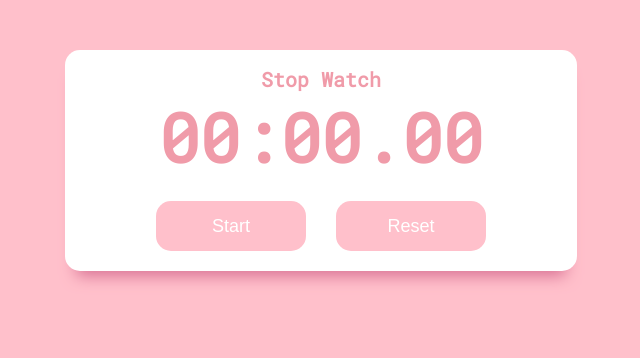
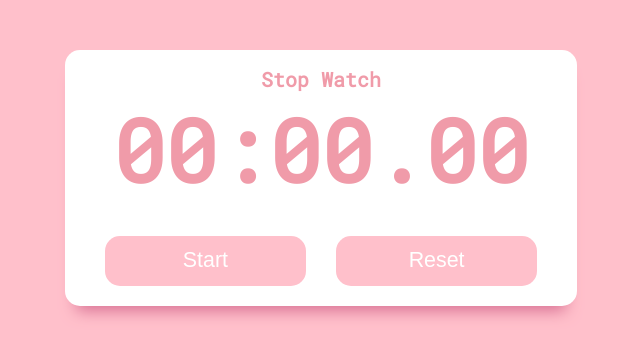
Before and after one commit to Shopify/eng-intern-assessment-react, a React app: page / in a window 1280 px wide. Shown: the top 358 px of the page, without its empty margins (319-959 px from the left). Built offline with nearby package versions, Linux system fonts and the light colour scheme.

Commit message:
Update styling

```diff
--- a/src/Styles/LapTable.css
+++ b/src/Styles/LapTable.css
@@ -1,7 +1,6 @@
 .lapTableContainer h3 {
   padding: 10px;
   margin: 0;
-  position: sticky;
   background-color: white;
 }
 
@@ -25,7 +24,7 @@ ul li {
   display: flex;
   justify-content: space-between;
   padding: 10px;
-  border-bottom: 1px solid #ddd;
+  border-bottom: 1px solid #ffc0cb99;
 }
 
 .laps::-webkit-scrollbar {
--- a/src/Styles/StopWatch.css
+++ b/src/Styles/StopWatch.css
@@ -27,7 +27,7 @@
 }
 
 .timerContainer {
-  font-size: 45px;
+  font-size: calc(45px + 1vw);
   padding-top: 1rem;
   top: 0;
 }
@@ -73,20 +73,17 @@
 
 @keyframes run {
   0% {
-    transform: rotateY(0deg);
     left: 100%;
   }
   20% {
-    transform: rotateY(0deg);
     left: -100%;
   }
   100% {
-    transform: rotateY(0deg);
     left: -100%;
   }
 }
 
-@media (max-width: 1050px) {
+@media (max-width: 1200px) {
   .timerContainer,
   .lapContainer {
     width: 80%;
--- a/src/Styles/StopWatchButtons.css
+++ b/src/Styles/StopWatchButtons.css
@@ -3,9 +3,9 @@
   margin-top: 20px;
   margin-bottom: 20px;
   color: white;
-  font-size: 18px;
+  font-size: calc(15px + 0.5vw);
   background-color: pink;
-  width: 150px;
+  width: calc(150px + 4vw);
   height: 50px;
   border: none;
   border-radius: 15px;
```
